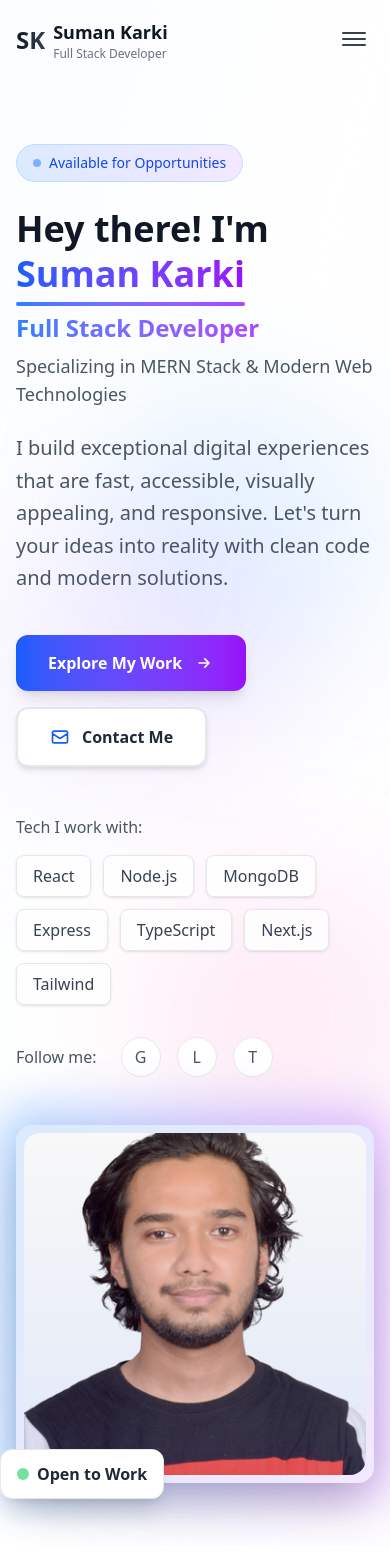
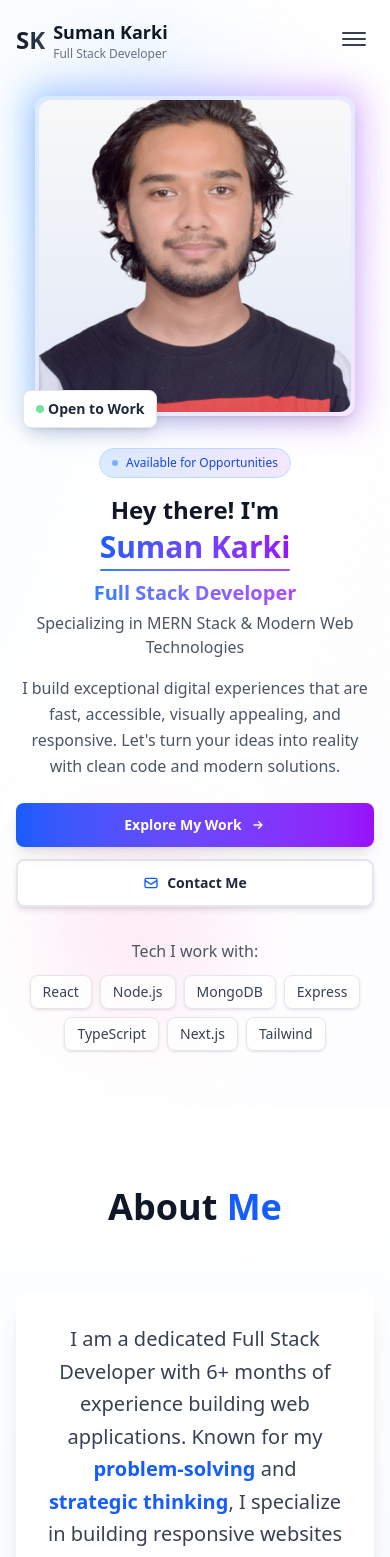
Before and after one commit to Karkisuman73/portfolio, a React (Vite) app: page / in a window 390 px wide. Shown: the top 1557 px of the page. Built offline with nearby package versions, Linux system fonts and the light colour scheme.

Commit message:
hero section update

```diff
--- a/src/components/Hero.jsx
+++ b/src/components/Hero.jsx
@@ -3,143 +3,144 @@ import { motion } from 'framer-motion';
 import profilepic from "../assets/image.JPG"
 
 const Hero = () => {
-  // For animation (you'll need to install framer-motion: npm install framer-motion)
-  // If you don't want animations, remove the motion components
+  return (
+    <section id="home" className="min-h-screen flex items-center relative overflow-hidden pt-16 md:pt-20">
+      <div className="absolute inset-0 bg-gradient-to-br from-blue-50/30 via-white to-purple-50/30"></div>
+      <div className="absolute top-10 left-10 md:top-1/4 md:left-1/4 w-48 h-48 md:w-72 md:h-72 bg-blue-300 rounded-full mix-blend-multiply filter blur-2xl md:blur-3xl opacity-20 animate-blob"></div>
+      <div className="absolute top-20 right-10 md:top-1/3 md:right-1/4 w-48 h-48 md:w-72 md:h-72 bg-purple-300 rounded-full mix-blend-multiply filter blur-2xl md:blur-3xl opacity-20 animate-blob animation-delay-2000"></div>
+      <div className="absolute bottom-20 left-10 md:bottom-1/4 md:left-1/3 w-48 h-48 md:w-72 md:h-72 bg-pink-300 rounded-full mix-blend-multiply filter blur-2xl md:blur-3xl opacity-20 animate-blob animation-delay-4000"></div>
 
-  return (
-    <section id="home" className="min-h-screen flex items-center relative overflow-hidden pt-20">
-      {/* Background Effects */}
-      <div className="absolute inset-0 bg-gradient-to-br from-blue-50/30 via-white to-purple-50/30"></div>
-      <div className="absolute top-1/4 left-1/4 w-72 h-72 bg-blue-300 rounded-full mix-blend-multiply filter blur-3xl opacity-20 animate-blob"></div>
-      <div className="absolute top-1/3 right-1/4 w-72 h-72 bg-purple-300 rounded-full mix-blend-multiply filter blur-3xl opacity-20 animate-blob animation-delay-2000"></div>
-      <div className="absolute bottom-1/4 left-1/3 w-72 h-72 bg-pink-300 rounded-full mix-blend-multiply filter blur-3xl opacity-20 animate-blob animation-delay-4000"></div>
+      <div className="max-w-7xl mx-auto px-4 sm:px-6 lg:px-8 py-8 md:py-16 lg:py-24 relative z-10">
+        <div className="lg:hidden mb-8">
+          <motion.div
+            initial={{ opacity: 0, scale: 0.8 }}
+            animate={{ opacity: 1, scale: 1 }}
+            transition={{ duration: 0.6 }}
+            className="relative"
+          >
+            <div className="relative w-full max-w-xs mx-auto">
+              <div className="absolute -inset-2 md:-inset-4 bg-gradient-to-r from-blue-400 to-purple-400 rounded-2xl md:rounded-3xl blur-lg md:blur-xl opacity-30 animate-pulse"></div>
 
-      <div className="max-w-7xl mx-auto px-4 sm:px-6 lg:px-8 py-16 lg:py-24 relative z-10">
-        <div className="grid lg:grid-cols-2 gap-12 items-center">
-          {/* Left Column - Text Content */}
+              <div className="relative bg-gradient-to-br from-blue-100 to-purple-100 rounded-xl md:rounded-2xl p-1 md:p-2 shadow-lg md:shadow-2xl">
+                <div className="relative overflow-hidden rounded-xl md:rounded-2xl">
+                  <img
+                    src={profilepic}
+                    alt="Suman Karki - Full Stack Developer"
+                    className="w-full h-auto rounded-lg md:rounded-xl object-cover aspect-square"
+                  />
+
+                  <div className="absolute inset-0 bg-gradient-to-t from-blue-600/10 to-transparent rounded-lg md:rounded-xl"></div>
+                </div>
+
+                <div className="absolute -bottom-3 -left-3 bg-white px-3 py-2 md:px-4 md:py-3 rounded-lg md:rounded-xl shadow-lg border border-gray-200">
+                  <div className="flex items-center gap-1 md:gap-2">
+                    <div className="w-2 h-2 md:w-3 md:h-3 bg-green-500 rounded-full animate-pulse"></div>
+                    <span className="text-sm md:text-base font-semibold text-gray-800">Open to Work</span>
+                  </div>
+                </div>
+              </div>
+
+              <div className="absolute -z-10 w-48 h-48 md:w-72 md:h-72 bg-gradient-to-r from-blue-300 to-purple-300 rounded-full top-1/2 left-1/2 transform -translate-x-1/2 -translate-y-1/2 blur-2xl md:blur-3xl opacity-20"></div>
+            </div>
+          </motion.div>
+        </div>
+
+        <div className="grid lg:grid-cols-2 gap-8 md:gap-12 items-center">
           <motion.div
             initial={{ opacity: 0, x: -20 }}
             animate={{ opacity: 1, x: 0 }}
             transition={{ duration: 0.6 }}
-            className="text-left"
+            className="text-center lg:text-left"
           >
-            {/* Badge */}
-            <div className="inline-flex items-center gap-2 mb-6 px-4 py-2 rounded-full bg-gradient-to-r from-blue-100 to-purple-100 border border-blue-200">
-              <span className="w-2 h-2 bg-blue-500 rounded-full animate-pulse"></span>
-              <span className="text-sm font-medium text-blue-700">Available for Opportunities</span>
+            <div className="inline-flex items-center gap-2 mb-4 md:mb-6 px-3 py-1.5 md:px-4 md:py-2 rounded-full bg-gradient-to-r from-blue-100 to-purple-100 border border-blue-200">
+              <span className="w-1.5 h-1.5 md:w-2 md:h-2 bg-blue-500 rounded-full animate-pulse"></span>
+              <span className="text-xs md:text-sm font-medium text-blue-700">Available for Opportunities</span>
             </div>
 
-            {/* Main Heading */}
-            <h1 className="text-4xl md:text-6xl lg:text-7xl font-bold text-gray-900 mb-4 leading-tight">
-              <span className="block">Hey there! I'm</span>
+            <h1 className="text-3xl sm:text-4xl md:text-5xl lg:text-6xl xl:text-7xl font-bold text-gray-900 mb-3 md:mb-4 leading-snug md:leading-tight">
+              <span className="block text-2xl sm:text-3xl md:text-4xl">Hey there! I'm</span>
               <span className="relative">
                 <span className="text-transparent bg-clip-text bg-gradient-to-r from-blue-600 to-purple-600">
                   Suman Karki
                 </span>
-                <span className="absolute -bottom-2 left-0 w-full h-1 bg-gradient-to-r from-blue-500 to-purple-500 rounded-full"></span>
+                <span className="absolute -bottom-1 md:-bottom-2 left-0 w-full h-0.5 md:h-1 bg-gradient-to-r from-blue-500 to-purple-500 rounded-full"></span>
               </span>
             </h1>
 
-            {/* Subtitle with typing effect */}
-            <div className="mb-6">
-              <h2 className="text-2xl md:text-3xl text-gray-700 mb-2">
+            <div className="mb-4 md:mb-6">
+              <h2 className="text-xl sm:text-2xl md:text-3xl text-gray-700 mb-1 md:mb-2">
                 <span className="font-semibold bg-gradient-to-r from-blue-500 to-purple-500 bg-clip-text text-transparent">
                   Full Stack Developer
                 </span>
               </h2>
-              <p className="text-lg text-gray-600">Specializing in MERN Stack & Modern Web Technologies</p>
+              <p className="text-base md:text-lg text-gray-600">Specializing in MERN Stack & Modern Web Technologies</p>
             </div>
 
-            {/* Description */}
-            <p className="text-xl text-gray-600 mb-10 max-w-2xl leading-relaxed">
+            <p className="text-base md:text-xl text-gray-600 mb-6 md:mb-10 max-w-2xl mx-auto lg:mx-0 leading-relaxed">
               I build exceptional digital experiences that are fast, accessible, visually appealing, and responsive.
               Let's turn your ideas into reality with clean code and modern solutions.
             </p>
 
-            {/* CTA Buttons */}
-            <div className="flex flex-wrap gap-4 mb-12">
+            <div className="flex flex-col sm:flex-row flex-wrap gap-3 md:gap-4 mb-8 md:mb-12 justify-center lg:justify-start">
               <motion.a
                 whileHover={{ scale: 1.05 }}
                 whileTap={{ scale: 0.95 }}
                 href="#projects"
-                className="group relative inline-flex items-center gap-3 px-8 py-4 rounded-xl bg-gradient-to-r from-blue-600 to-purple-600 text-white font-semibold shadow-lg hover:shadow-xl transition-all duration-300"
+                className="group relative inline-flex items-center justify-center gap-2 md:gap-3 px-6 py-3 md:px-8 md:py-4 rounded-lg md:rounded-xl bg-gradient-to-r from-blue-600 to-purple-600 text-white font-semibold shadow-lg hover:shadow-xl transition-all duration-300"
               >
-                <span>Explore My Work</span>
-                <svg className="w-5 h-5 group-hover:translate-x-1 transition-transform" fill="none" stroke="currentColor" viewBox="0 0 24 24">
+                <span className="text-sm md:text-base">Explore My Work</span>
+                <svg className="w-4 h-4 md:w-5 md:h-5 group-hover:translate-x-1 transition-transform" fill="none" stroke="currentColor" viewBox="0 0 24 24">
                   <path strokeLinecap="round" strokeLinejoin="round" strokeWidth={2} d="M13 7l5 5m0 0l-5 5m5-5H6" />
                 </svg>
-                <div className="absolute -inset-0.5 bg-gradient-to-r from-blue-600 to-purple-600 rounded-xl blur opacity-0 group-hover:opacity-70 transition duration-300 -z-10"></div>
+                <div className="absolute -inset-0.5 bg-gradient-to-r from-blue-600 to-purple-600 rounded-lg md:rounded-xl blur opacity-0 group-hover:opacity-70 transition duration-300 -z-10"></div>
               </motion.a>
 
               <motion.a
                 whileHover={{ scale: 1.05 }}
                 whileTap={{ scale: 0.95 }}
                 href="#contact"
-                className="group inline-flex items-center gap-3 px-8 py-4 rounded-xl bg-white text-gray-800 font-semibold border-2 border-gray-200 hover:border-blue-400 hover:bg-blue-50 transition-all duration-300 shadow-md hover:shadow-lg"
+                className="group inline-flex items-center justify-center gap-2 md:gap-3 px-6 py-3 md:px-8 md:py-4 rounded-lg md:rounded-xl bg-white text-gray-800 font-semibold border-2 border-gray-200 hover:border-blue-400 hover:bg-blue-50 transition-all duration-300 shadow-md hover:shadow-lg"
               >
-                <svg className="w-5 h-5 text-blue-600" fill="none" stroke="currentColor" viewBox="0 0 24 24">
+                <svg className="w-4 h-4 md:w-5 md:h-5 text-blue-600" fill="none" stroke="currentColor" viewBox="0 0 24 24">
                   <path strokeLinecap="round" strokeLinejoin="round" strokeWidth={2} d="M3 8l7.89 5.26a2 2 0 002.22 0L21 8M5 19h14a2 2 0 002-2V7a2 2 0 00-2-2H5a2 2 0 00-2 2v10a2 2 0 002 2z" />
                 </svg>
-                <span>Contact Me</span>
+                <span className="text-sm md:text-base">Contact Me</span>
               </motion.a>
             </div>
 
-            {/* Tech Stack Badges */}
-            <div className="mb-8">
-              <p className="text-gray-600 mb-4 font-medium">Tech I work with:</p>
-              <div className="flex flex-wrap gap-3">
+            <div className="mb-6 md:mb-8">
+              <p className="text-gray-600 mb-3 md:mb-4 font-medium">Tech I work with:</p>
+              <div className="flex flex-wrap gap-2 md:gap-3 justify-center lg:justify-start">
                 {['React', 'Node.js', 'MongoDB', 'Express', 'TypeScript', 'Next.js', 'Tailwind'].map((tech) => (
-                  <span key={tech} className="px-4 py-2 bg-white/80 backdrop-blur-sm rounded-lg text-gray-700 font-medium border border-gray-200 shadow-sm hover:shadow-md transition-shadow">
+                  <span key={tech} className="px-3 py-1.5 md:px-4 md:py-2 bg-white/80 backdrop-blur-sm rounded-lg text-sm md:text-base text-gray-700 font-medium border border-gray-200 shadow-sm hover:shadow-md transition-shadow">
                     {tech}
                   </span>
                 ))}
               </div>
             </div>
 
-            {/* Social Links */}
-            <div className="flex items-center gap-6">
-              <span className="text-gray-600 font-medium">Follow me:</span>
-              <div className="flex gap-4">
-                {['Github', 'LinkedIn', 'Twitter'].map((social) => (
-                  <a
-                    key={social}
-                    href={`#${social.toLowerCase()}`}
-                    className="w-10 h-10 rounded-full bg-white border border-gray-200 flex items-center justify-center text-gray-600 hover:text-blue-600 hover:border-blue-400 hover:shadow-md transition-all duration-300"
-                  >
-                    <span className="font-medium">{social.charAt(0)}</span>
-                  </a>
-                ))}
-              </div>
-            </div>
           </motion.div>
 
-          {/* Right Column - Image */}
           <motion.div
             initial={{ opacity: 0, scale: 0.8 }}
             animate={{ opacity: 1, scale: 1 }}
             transition={{ duration: 0.6, delay: 0.2 }}
-            className="relative lg:flex justify-end"
+            className="relative hidden lg:flex justify-end"
           >
-            {/* Main Image Container */}
             <div className="relative w-full max-w-2xl mx-auto lg:mx-0">
-              {/* Floating border effect */}
               <div className="absolute -inset-4 bg-gradient-to-r from-blue-400 to-purple-400 rounded-3xl blur-xl opacity-30 animate-pulse"></div>
 
-              {/* Profile Image */}
               <div className="relative bg-gradient-to-br from-blue-100 to-purple-100 rounded-2xl p-2 shadow-2xl">
                 <div className="relative overflow-hidden rounded-2xl">
-                  {/* Replace with your actual image */}
                   <img
                     src={profilepic}
                     alt="Suman Karki - Full Stack Developer"
                     className="w-full h-auto rounded-xl object-cover aspect-square"
                   />
 
-                  {/* Overlay gradient */}
                   <div className="absolute inset-0 bg-gradient-to-t from-blue-600/10 to-transparent rounded-xl"></div>
                 </div>
 
-                {/* Floating badges */}
                 <div className="absolute -bottom-4 -left-4 bg-white px-4 py-3 rounded-xl shadow-xl border border-gray-200">
                   <div className="flex items-center gap-2">
                     <div className="w-3 h-3 bg-green-500 rounded-full animate-pulse"></div>
@@ -147,21 +148,19 @@ const Hero = () => {
                   </div>
                 </div>
               </div>
-
-              {/* Decorative elements */}
               <div className="absolute -z-10 w-72 h-72 bg-gradient-to-r from-blue-300 to-purple-300 rounded-full top-1/2 left-1/2 transform -translate-x-1/2 -translate-y-1/2 blur-3xl opacity-20"></div>
             </div>
           </motion.div>
         </div>
-        {/* Scroll Indicator */}
+
         <motion.div
           animate={{ y: [0, 10, 0] }}
           transition={{ repeat: Infinity, duration: 2 }}
-          className="absolute bottom-10 left-1/2 transform -translate-x-1/2 hidden md:block"
+          className="absolute bottom-6 md:bottom-10 left-1/2 transform -translate-x-1/2 hidden md:block"
         >
           <a href="#about" className="flex flex-col items-center text-gray-500 hover:text-blue-600 transition-colors">
-            <span className="text-sm mb-2">Scroll Down</span>
-            <svg className="w-6 h-6" fill="none" stroke="currentColor" viewBox="0 0 24 24">
+            <span className="text-xs md:text-sm mb-1 md:mb-2">Scroll Down</span>
+            <svg className="w-5 h-5 md:w-6 md:h-6" fill="none" stroke="currentColor" viewBox="0 0 24 24">
               <path strokeLinecap="round" strokeLinejoin="round" strokeWidth={2} d="M19 14l-7 7m0 0l-7-7m7 7V3" />
             </svg>
           </a>
--- a/src/components/Navbar.jsx
+++ b/src/components/Navbar.jsx
@@ -6,7 +6,7 @@ const Navbar = () => {
   const [activeLink, setActiveLink] = useState('home');
   const [scrolled, setScrolled] = useState(false);
 
-  // Handle scroll effect for navbar background
+
   useEffect(() => {
     const handleScroll = () => {
       setScrolled(window.scrollY > 20);
@@ -15,11 +15,11 @@ const Navbar = () => {
     return () => window.removeEventListener('scroll', handleScroll);
   }, []);
 
-  // Handle active section detection
+
   useEffect(() => {
     const handleScrollSpy = () => {
       const sections = ['home', 'about', 'projects', 'skills', 'contact'];
-      const scrollPosition = window.scrollY + 100; // Offset for navbar
+      const scrollPosition = window.scrollY + 100;
 
       for (const section of sections) {
         const element = document.getElementById(section);
@@ -34,7 +34,7 @@ const Navbar = () => {
     };
 
     window.addEventListener('scroll', handleScrollSpy);
-    handleScrollSpy(); // Check on initial load
+    handleScrollSpy();
 
     return () => window.removeEventListener('scroll', handleScrollSpy);
   }, []);
@@ -95,7 +95,6 @@ const Navbar = () => {
             </a>
           </div>
 
-          {/* Desktop Navigation */}
           <div className="hidden md:flex items-center space-x-1">
             <div className="flex items-center space-x-1 bg-white/50 backdrop-blur-sm rounded-full p-1 border border-gray-100 shadow-sm">
               {navLinks.map((link) => (
@@ -119,8 +118,6 @@ const Navbar = () => {
                 </a>
               ))}
             </div>
-
-            {/* Contact Button */}
             <a
               href="#contact"
               onClick={(e) => {
--- a/src/components/Project.jsx
+++ b/src/components/Project.jsx
@@ -1,3 +1,4 @@
+import { div } from 'framer-motion/client';
 import React, { useState } from 'react';
 import { FaGithub, FaExternalLinkAlt, FaStar, FaCode, FaEye } from 'react-icons/fa';
 
@@ -44,7 +45,7 @@ const Projects = () => {
     "Axios"
   ],
   github: "https://github.com/yourusername/movieflix",
-  live: "https://movieflix-live-link.com",
+  live: "https://movieflex-theta.vercel.app",
   icon: "🎬",
   featured: false,
   category: "frontend",
@@ -133,6 +134,7 @@ const Projects = () => {
     "Responsive Design"
   ]
 },
+
   ];
 
   const filters = [
@@ -162,6 +164,12 @@ const Projects = () => {
             <FaCode className="text-blue-600" />
             <span className="text-sm font-medium text-blue-700">My Work Portfolio</span>
           </div>
+
+            <div className="text-sm text-gray-600 mt-2">
+              <span className="text-red-500">*</span>{" "}
+              Backend is hosted on Render (Free Tier). If inactive, the server may sleep and take a few seconds to wake up.
+            </div>
+
 
           <h2 className="text-5xl md:text-6xl font-bold text-gray-900 mb-6">
             Featured <span className="text-transparent bg-clip-text bg-gradient-to-r from-blue-600 to-purple-600">Projects</span>
--- a/src/components/Skills.jsx
+++ b/src/components/Skills.jsx
@@ -39,9 +39,7 @@ const Skills = () => {
         { name: "Git & GitHub", level: 91, color: "from-gray-700 to-black", icon: "🐙" },
         { name: "VS Code", level: 96, color: "from-blue-400 to-blue-600", icon: "💻" },
         { name: "Postman", level: 88, color: "from-orange-500 to-red-500", icon: "📬" },
-        { name: "Vercel/Netlify", level: 86, color: "from-black to-gray-700", icon: "☁️" },
-        { name: "AWS Basics", level: 78, color: "from-orange-400 to-yellow-400", icon: "☁️" },
-        { name: "Docker", level: 75, color: "from-blue-500 to-cyan-500", icon: "🐳" }
+        { name: "Vercel/Netlify", level: 86, color: "from-black to-gray-700", icon: "☁️" }
       ]
     }
   };
```
Also changed, not shown: src/components/Contact.jsx (+2 -42 lines).
